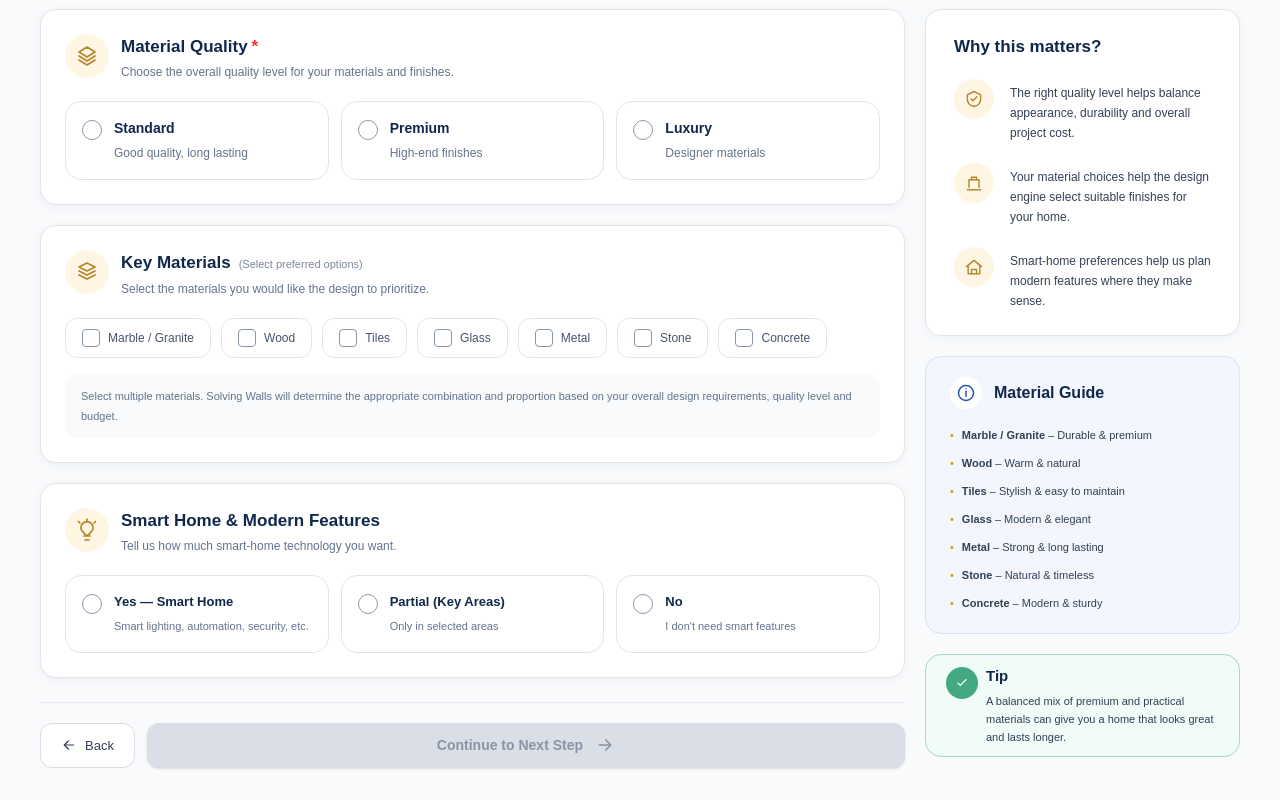
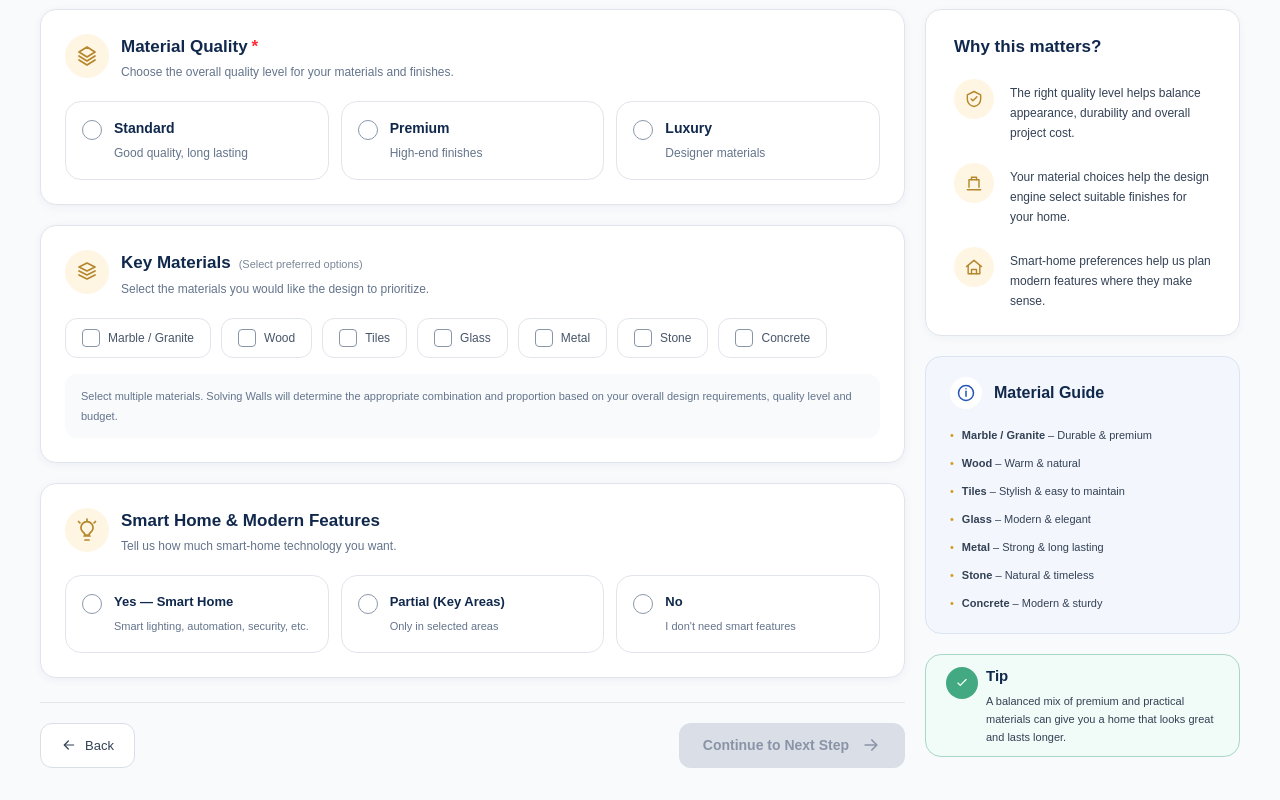
Before and after one commit to dkdipendu-crypto/vdory-frontend, a Next.js app: page /screen-4 in a window 1280 px wide. Shown: the part 233-1033 px from the top of the page. Built offline with nearby package versions, Linux system fonts and the light colour scheme.

Commit message:
Updated screen 4

```diff
--- a/app/screen-4/page.tsx
+++ b/app/screen-4/page.tsx
@@ -790,7 +790,7 @@ Back
 type="button"
 onClick={continueToNextStep}
 disabled={!isScreen4Complete}
-className={`ml-auto inline-flex w-full items-center justify-center gap-3 rounded-xl px-6 py-3 text-[14px] font-semibold shadow-sm transition lg:min-w-[220px] ${
+className={`inline-flex items-center justify-center gap-3 rounded-xl px-6 py-3 text-[14px] font-semibold ${
 isScreen4Complete
 ? "bg-[#10284c] text-white hover:bg-[#0c203d]"
 : "bg-[#d9dee7] text-[#8a94a6] cursor-not-allowed"
```
